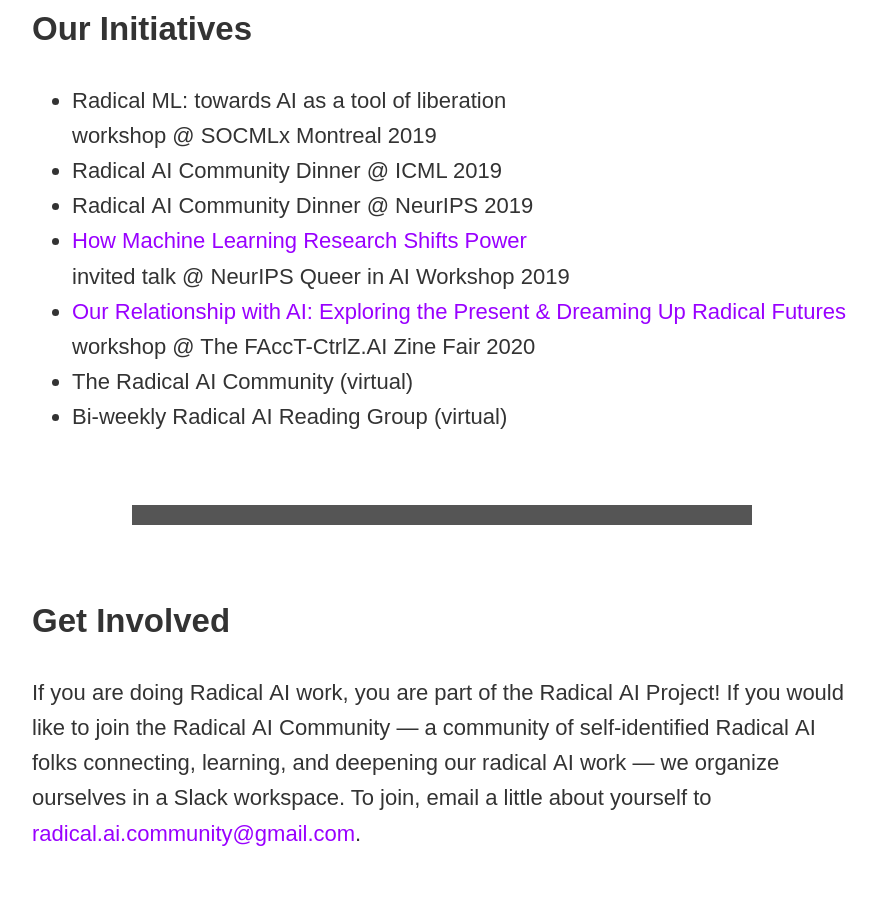
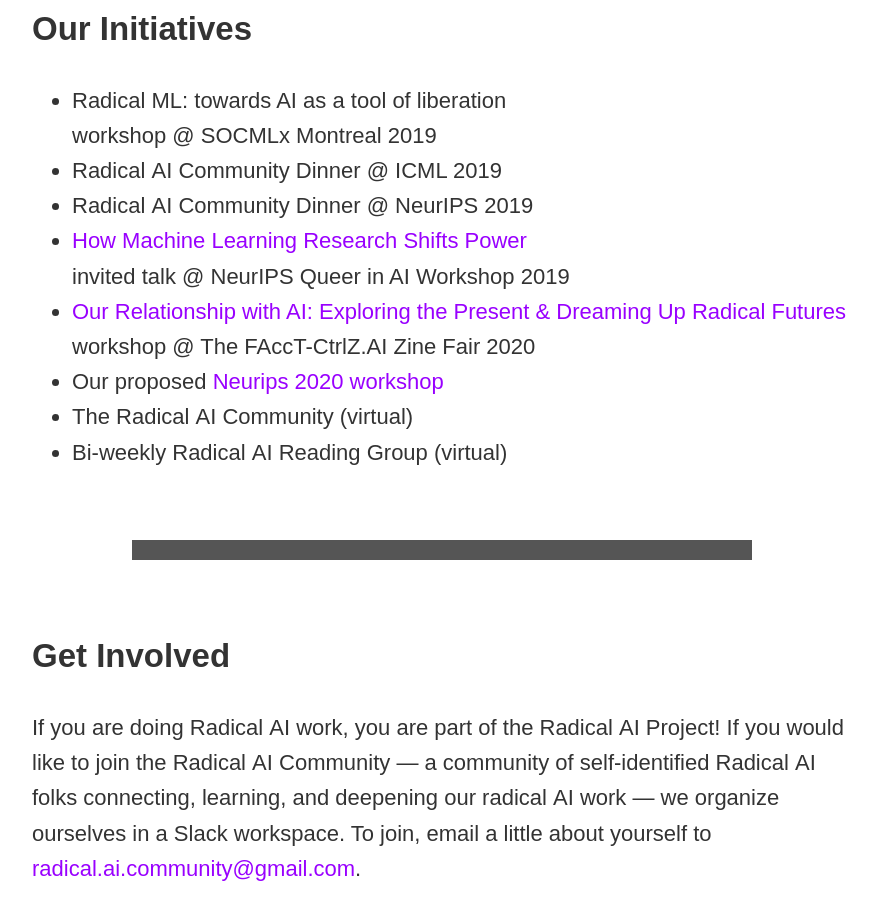
Before and after one commit to radicalAI/radical-ai, a plain HTML site: page index.html in a window 1280 px wide. Shown: the part 2377-3297 px from the top of the page, without its empty margins (198-1075 px from the left). Drawn offline with Linux system fonts and the light colour scheme.

Commit message:
Update index.html

```diff
--- a/index.html
+++ b/index.html
@@ -93,6 +93,7 @@
 <li>Radical&nbsp;AI Community Dinner @ NeurIPS 2019</li>
 <li><a href="https://slideslive.com/38923453/the-values-of-machine-learning">How Machine Learning Research Shifts Power</a><br>invited talk @ NeurIPS Queer in AI Workshop 2019</li>
 <li><a href="ctrlzai_workshop.html">Our Relationship with AI: Exploring the Present & Dreaming Up Radical Futures</a><br>workshop @ The FAccT-CtrlZ.AI Zine Fair 2020</li>
+<li>Our proposed <a href="neurips_workshop.html">Neurips 2020 workshop</a><br></li>
 <li>The Radical&nbsp;AI Community (virtual)</li>
 <li>Bi-weekly Radical&nbsp;AI Reading Group (virtual)</li>
 </ul>
```
